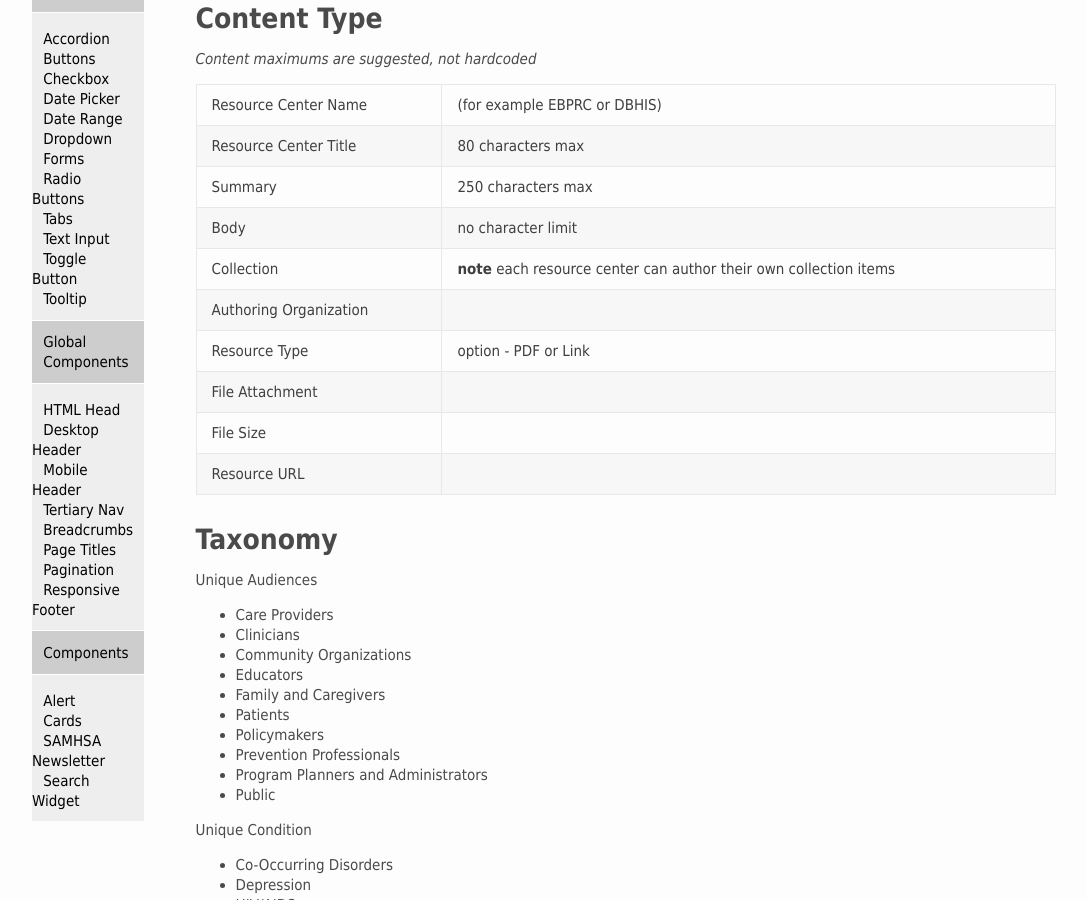
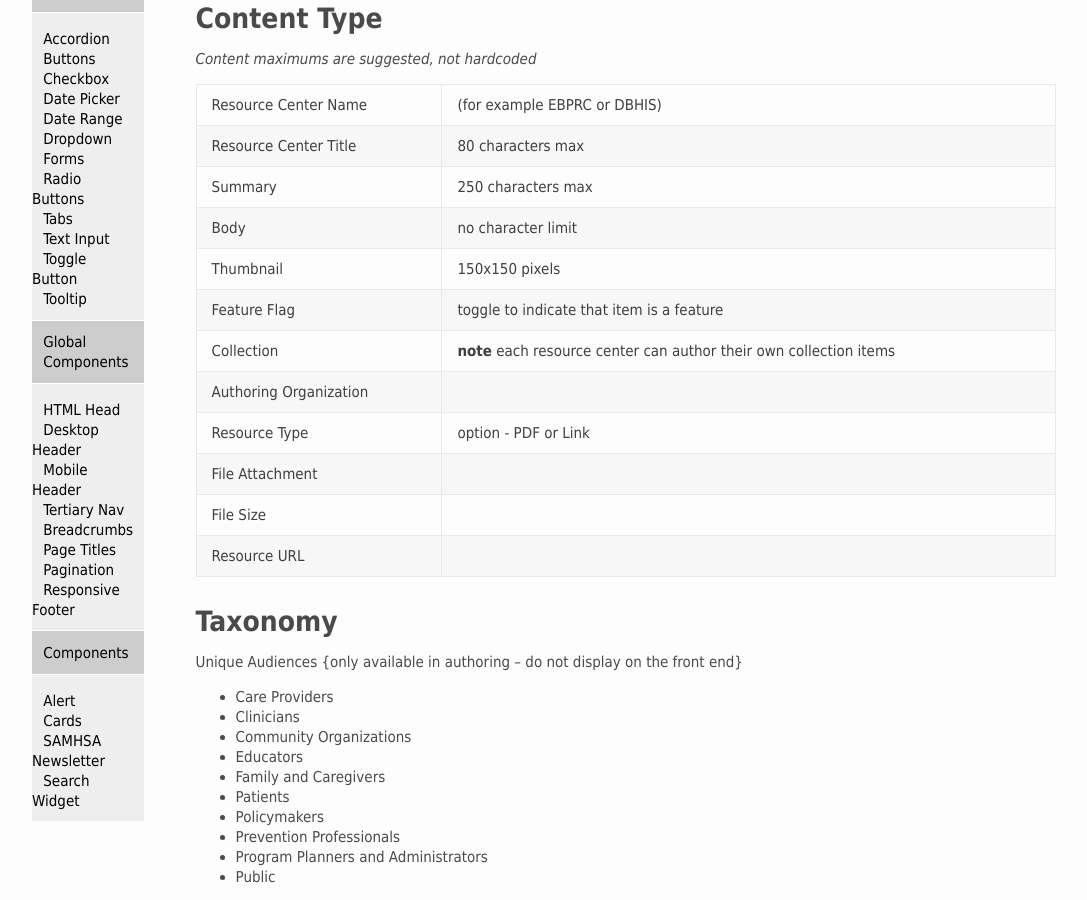
Before and after one commit to ux-at-icfnext/samhsa-v4, a Jekyll site: the page built from docs/pages/templates/resource-center.md, in a window 1280 px wide and 900 px high, scrolled down 390 px. Shown: the whole window, without its empty margins (96-1183 px from the left). Built offline with Jekyll 4.4.1, drawn with Linux system fonts in a browser that asks for light colours; nearby versions of some CDN libraries.

Commit message:
updated content type

```diff
--- a/docs/pages/templates/resource-center.md
+++ b/docs/pages/templates/resource-center.md
@@ -20,6 +20,8 @@ _Content maximums are suggested, not hardcoded_
 | Resource Center Title | 80 characters max
 | Summary | 250 characters max
 | Body | no character limit
+| Thumbnail | 150x150 pixels |
+| Feature Flag | toggle to indicate that item is a feature
 | Collection | **note** each resource center can author their own collection items
 | Authoring Organization |
 | Resource Type | option - PDF or Link
@@ -29,6 +31,7 @@ _Content maximums are suggested, not hardcoded_
 
 ## Taxonomy
 Unique Audiences
+{only available in authoring -- do not display on the front end}
 - Care Providers
 - Clinicians
 - Community Organizations
```
